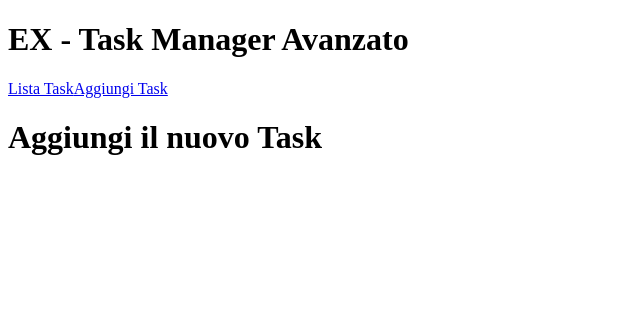
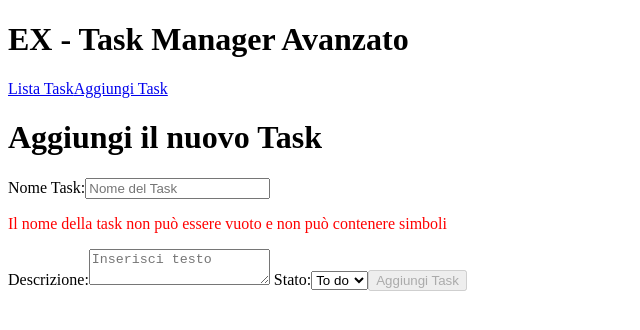
Before and after one commit to EneaSema/ex-react-task-manager, a React (Vite) app: page /add in a window 1280 px wide. Shown: the top 330 px of the page, without its empty margins (0-640 px from the left). Built offline with nearby package versions, Linux system fonts and the light colour scheme; no server answers.

Commit message:
resolve milestone 5

```diff
--- /dev/null
+++ b/src/css/index.css
@@ -0,0 +1,11 @@
+* {
+  box-sizing: border-box;
+  padding: 0;
+  margin: 0;
+}
+form {
+  display: flex;
+  flex-direction: column;
+  justify-content: center;
+  align-items: center;
+}
--- a/src/hooks/useTasks.js
+++ b/src/hooks/useTasks.js
@@ -5,7 +5,7 @@ export default function useTasks() {
   const [tasks, setTasks] = useState([]);
 
   useEffect(() => {
-    fetch(`http://localhost:3001/tasks`)
+    fetch(`${VITE_API_URL}/tasks`)
       .then((resp) => resp.json())
       .then((data) => {
         console.log(data);
--- a/src/pages/AddTask.jsx
+++ b/src/pages/AddTask.jsx
@@ -1,7 +1,71 @@
+import { useState, useEffect, useRef, useMemo } from "react";
+
+const symbols = `!@#$%^&*()-_=+[]{}|;:'\\",.<>?/~";`;
+
+const symbolsArray = symbols.split();
+
 export default function AddTask() {
+  const [title, setTitle] = useState(``);
+  const descriptionRef = useRef();
+  const statusRef = useRef();
+
+  const titleValidation = useMemo(() => {
+    if (!title.trim()) {
+      return "Il nome della task non può essere vuoto e non può contenere simboli";
+    }
+    if ([...title].some((c) => symbols.includes(c))) {
+      return "Il nome della task non può contenere simboli";
+    }
+    return ``;
+  }, [title]);
+
+  const handleSubmit = (e) => {
+    e.preventDefault();
+    if (titleValidation) {
+      return;
+    }
+    const newTask = {
+      title: title.trim(),
+      description: descriptionRef.current.value,
+      status: statusRef.current.value,
+    };
+    console.log(`Task da aggiungere`, newTask);
+  };
   return (
     <div>
       <h1>Aggiungi il nuovo Task</h1>
+      <form onSubmit={handleSubmit}>
+        <label>
+          Nome Task:
+          <input
+            type="text"
+            placeholder="Nome del Task"
+            value={title}
+            onChange={(e) => setTitle(e.target.value)}
+          />
+        </label>
+        {titleValidation && <p style={{ color: `red` }}>{titleValidation}</p>}
+        <label>
+          {" "}
+          Descrizione:
+          <textarea
+            ref={descriptionRef}
+            placeholder="Inserisci testo"
+          ></textarea>
+        </label>
+        <label>
+          {" "}
+          Stato:
+          <select ref={statusRef} defaultValue="To-do">
+            <option value="to-do">To do</option>
+            <option value="doing">Doing</option>
+            <option value="done">Done</option>
+          </select>
+        </label>
+        <button type="submit" disabled={titleValidation}>
+          Aggiungi Task
+        </button>
+      </form>
     </div>
   );
 }
```
Also changed, not shown: 1 other file (tests, documents, lock files or other folders).
